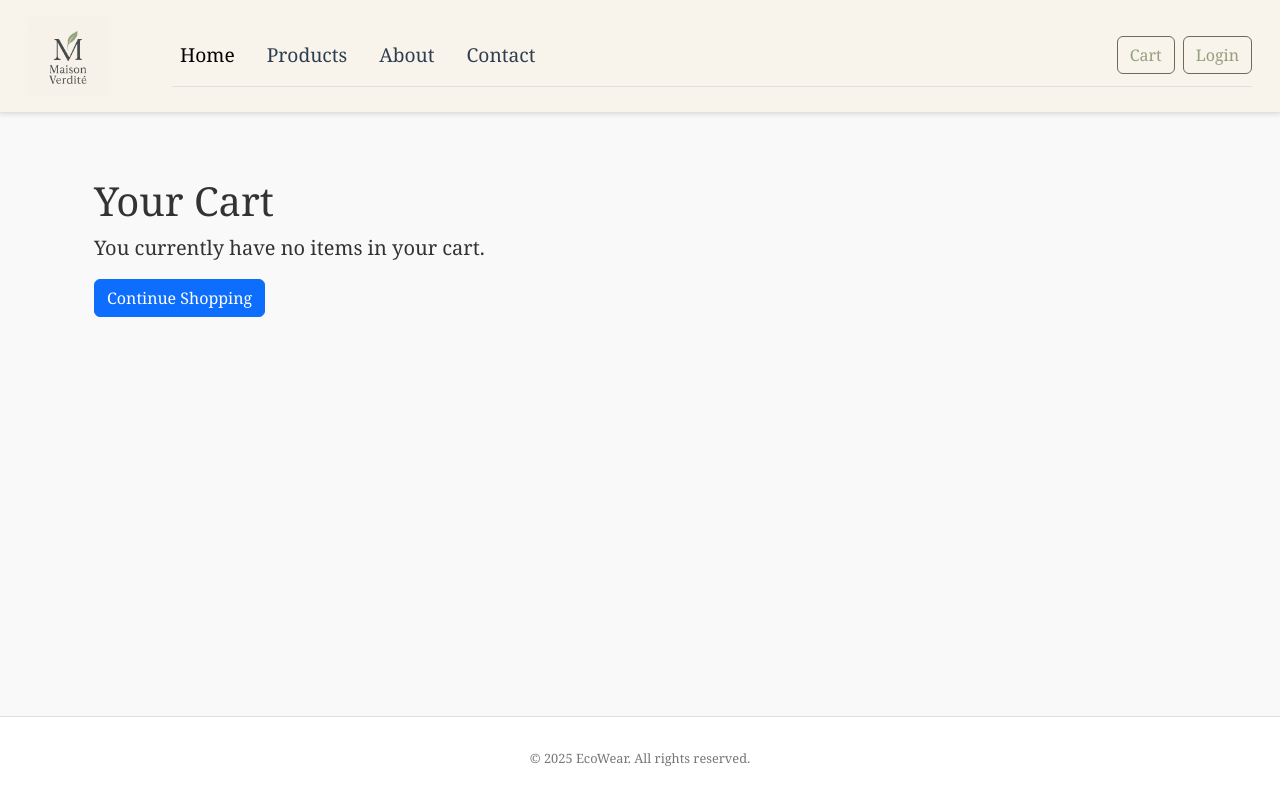
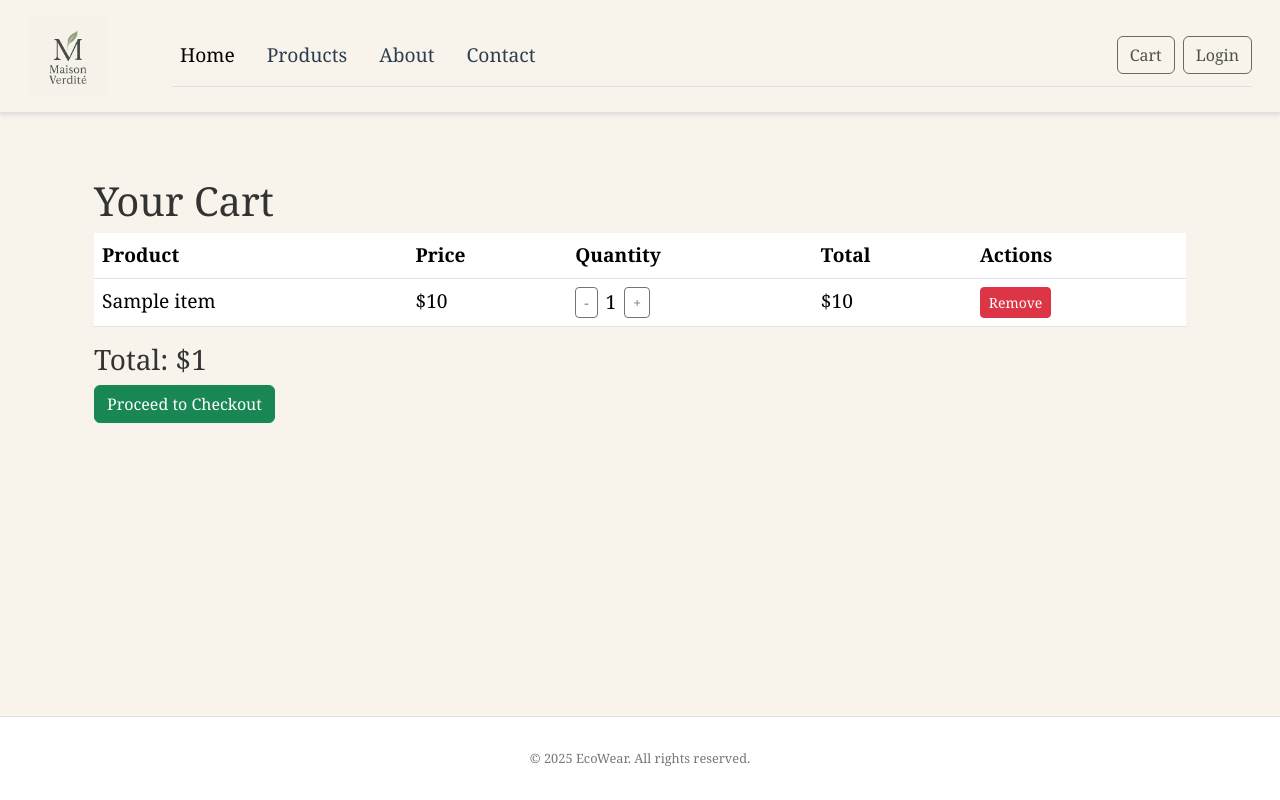
Before and after one commit to Emiliaa1/IA1_Tema, a Flask app: template templates/cart.html in a window 1280 px wide. Run offline with Flask 3, Linux system fonts and the light colour scheme; the template is opened without the code that fills it: most values are stand-ins (such as "Sample title", 1, 10 or a date in 2020); some libraries are stand-ins or nearby versions.

Commit message:
Cart logic + other UI changes

```diff
--- a/public/style.css
+++ b/public/style.css
@@ -7,7 +7,7 @@ body {
     flex-direction: column;
     font-family:Georgia, 'Times New Roman', Times, serif;
     font-size: 1.2rem;
-    background-color: #f9f9f9;
+    background-color: #f8f3eb;
     color: #333;
 }
 
@@ -51,11 +51,12 @@ header {
 
 .btn-outline-primary {
     border-color: #666e55;
-    color: #94A07C;
+    color: #4d533f;
 }
 
 .btn-outline-primary:hover {
     background-color: #94A07C;
+    border-color: #666e55;
     color: #ffffff;
 }
 
@@ -67,3 +68,15 @@ footer {
     padding: 2rem 0;
     color: #777;
 }
+
+.product-card img {
+    height: 300px;
+    width: 100%;
+    object-fit: contain;
+    background-color: #ffffff;
+    box-shadow: 0 4px 20px rgba(0, 0, 0, 0.2);
+  }
+
+  .product-card .card-body {
+    text-align: center;
+  }
--- a/templates/cart.html
+++ b/templates/cart.html
@@ -1,11 +1,46 @@
 {% extends "_layout.html" %}
 
-{% block title %}Cart - EcoWear{% endblock %}
+{% block title %}Cart - Maison Verdite{% endblock %}
 
 {% block content %}
 <div class="container my-5">
-    <h1>Your Cart</h1>
-    <p class="lead">You currently have no items in your cart.</p>
-    <a href="/products" class="btn btn-primary">Continue Shopping</a>
+  <h1>Your Cart</h1>
+  {% if cart %}
+  <table class="table">
+    <thead>
+      <tr>
+        <th>Product</th>
+        <th>Price</th>
+        <th>Quantity</th>
+        <th>Total</th>
+        <th>Actions</th>
+      </tr>
+    </thead>
+    <tbody>
+      {% for product_id, item in cart.items() %}
+      <tr>
+        <td>{{ item.name }}</td>
+        <td>${{ item.price }}</td>
+        <td>
+          <div class="d-flex align-items-center">
+            <a href="/cart/decrease-item?id={{ product_id }}" class="btn btn-outline-secondary btn-sm me-2">-</a>
+            <span>{{ item.count }}</span>
+            <a href="/cart/add-item?id={{ product_id }}" class="btn btn-outline-secondary btn-sm ms-2">+</a>
+          </div>
+        </td>
+        <td>${{ item.price * item.count }}</td>
+        <td>
+          <a href="/cart/remove-item?id={{ product_id }}" class="btn btn-danger btn-sm">Remove</a>
+        </td>
+      </tr>
+      {% endfor %}
+    </tbody>
+  </table>
+  <h3>Total: ${{ total_price }}</h3>
+  <a href="/checkout" class="btn btn-success">Proceed to Checkout</a>
+  {% else %}
+  <p class="lead">Your cart is empty.</p>
+  <a href="/" class="btn btn-primary">Continue Shopping</a>
+  {% endif %}
 </div>
 {% endblock %}
```
Also changed, not shown: app/data/products.py (+5 -5 lines), app/pages/cart.py (+37 -11 lines), app/pages/index.py (+31 -1 lines), templates/index.html (+10 -24 lines), public/images/Jacket1.png (added), public/images/Shirt1.png (added), public/images/hero.jpg (added).
